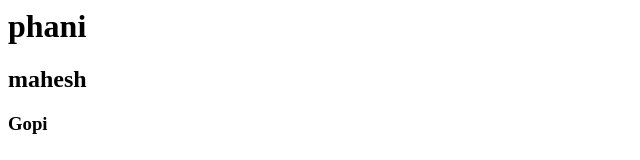
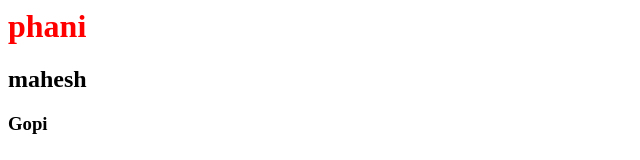
Before and after one commit to nagaphanindrachowdry/phanindra, a plain HTML site: page index.html in a window 1280 px wide. Shown: the top 160 px of the page, without its empty margins (0-640 px from the left). Drawn offline with Linux system fonts and the light colour scheme.

Commit message:
css changes

```diff
--- a/index.html
+++ b/index.html
@@ -4,7 +4,7 @@
 
         </title>
         <body>
-            <h1>phani</h1>
+            <h1 style="color:red">phani</h1>
             <h2>mahesh</h2>
             <h3>Gopi</h3>
             <h4>para</h4>
```
